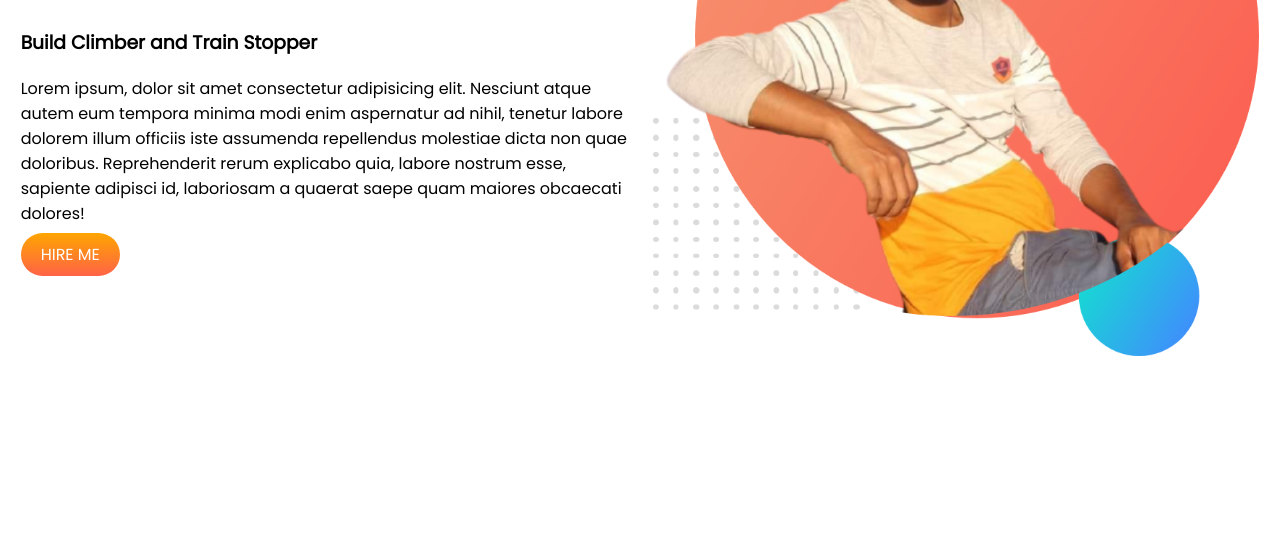
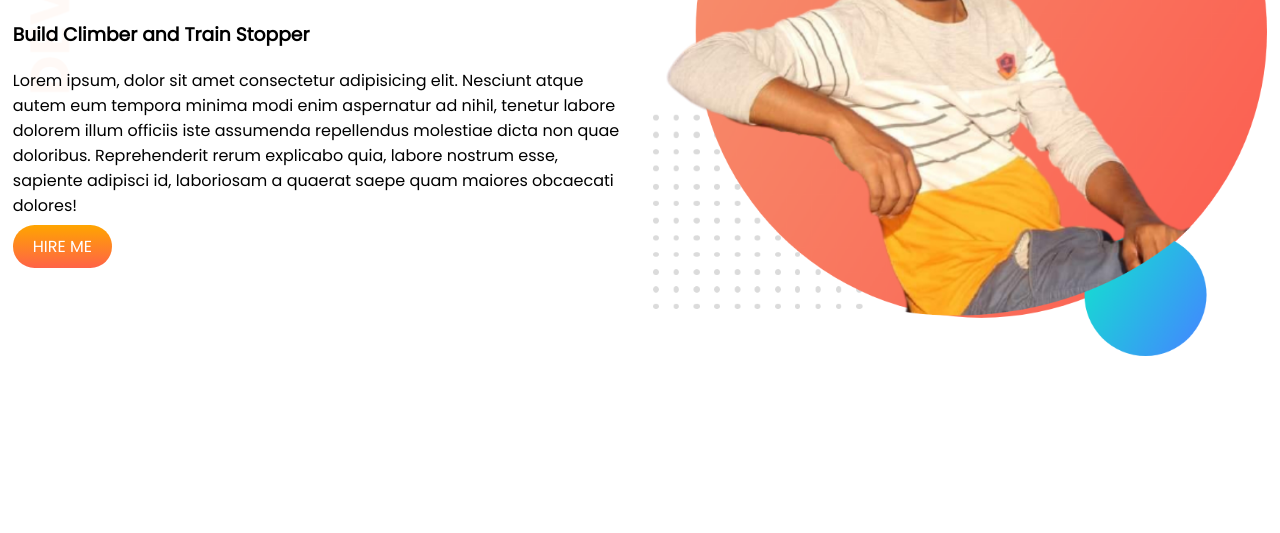
Before and after one commit to kawsarhossen1/developer-portfolio, a plain HTML site: page index.html in a window 1280 px wide. Shown: the part 267-800 px from the top of the page. Drawn offline with Linux system fonts and the light colour scheme.

Commit message:
developer added

```diff
--- a/index.html
+++ b/index.html
@@ -13,7 +13,7 @@
 </head>
 
 <body>
-    <section>
+    <section class="top-benner">
         <div class="half-width">
             <h1>Welcome To</h1>
             <h1><span class="orange-color">Kawsar Hossen</span> World !</h1>
--- a/style.css
+++ b/style.css
@@ -1,5 +1,6 @@
 body{
     font-family: 'Poppins', sans-serif;
+    margin: 0;
 }
 h1{
     font-size: 50px;
@@ -26,3 +27,7 @@ section{
     border-radius: 50px;
 
 }
+.top-benner{
+    background-image: url(images/top-banner.png);
+    background-repeat: no-repeat;
+}
```
